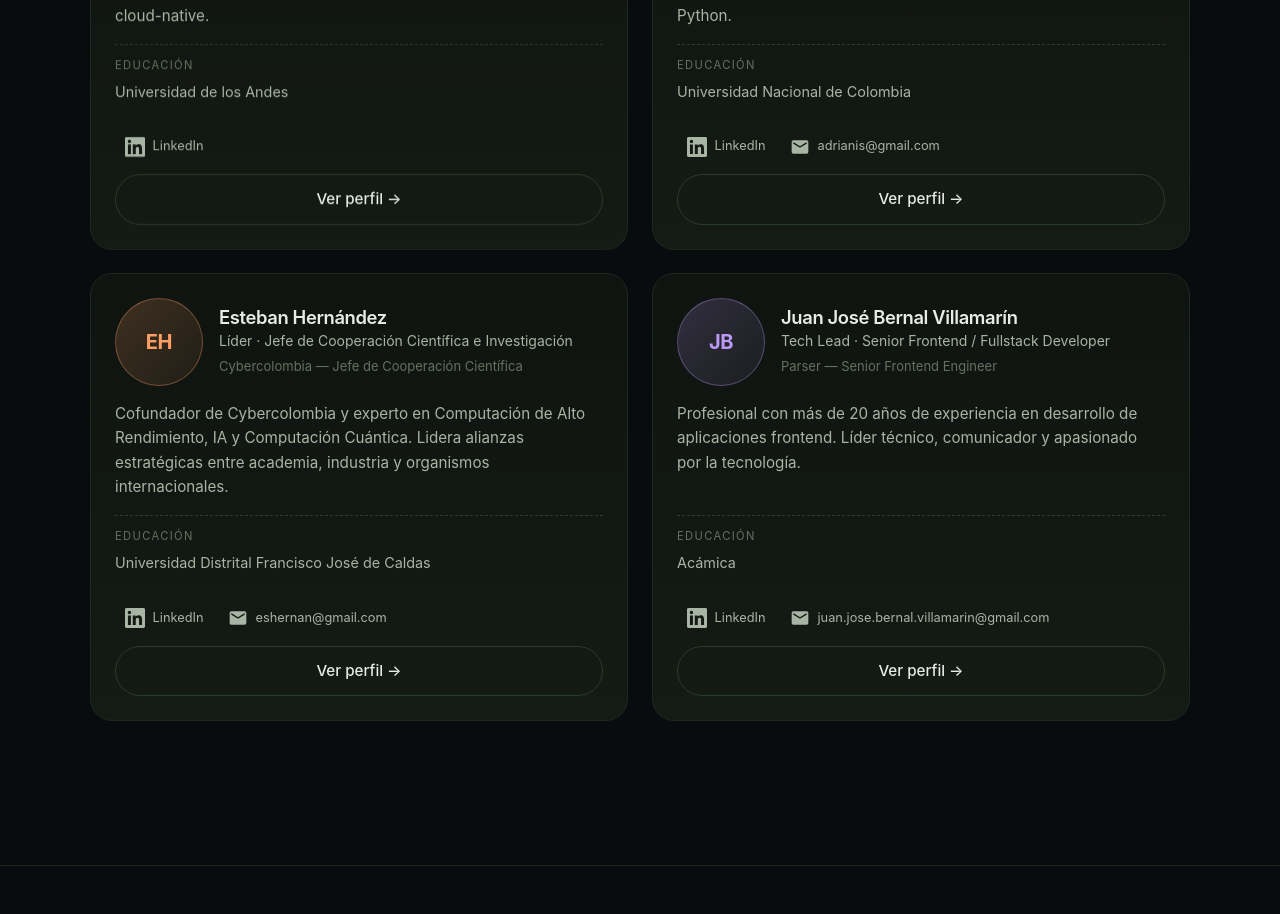
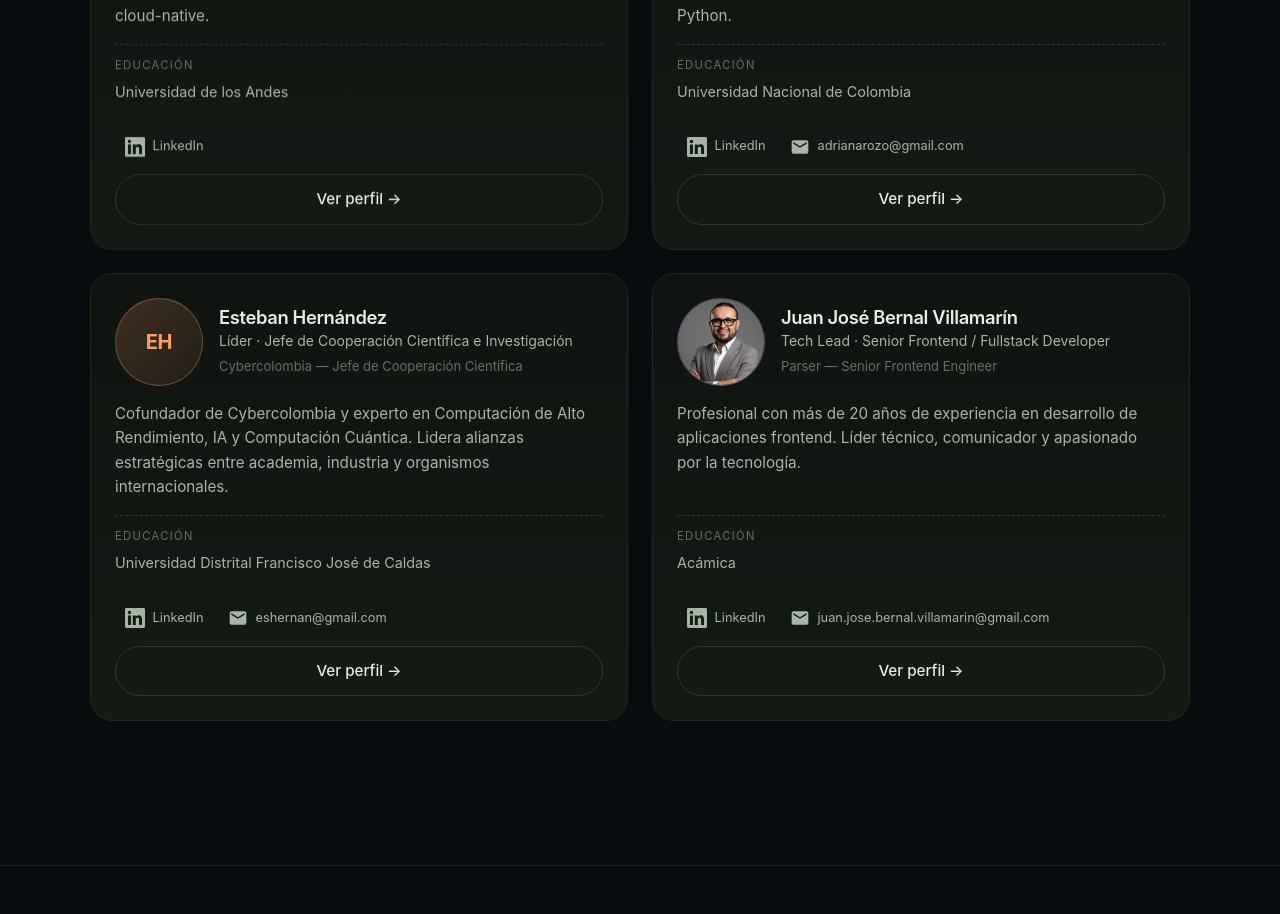
Before and after one commit to juanjosebernalv/mintic-team, a React (Vite) app: page /#/ in a window 1280 px wide. Shown: the part 1220-2134 px from the top of the page. Built offline with nearby package versions, Linux system fonts and the light colour scheme.

Commit message:
feat: initial commit — React + Vite team showcase para MINTIC 2026

```diff
--- a/src/data/members.js
+++ b/src/data/members.js
@@ -120,7 +120,7 @@ export const members = [
     skills: ['Angular', 'TypeScript', 'Python', 'Pandas', 'GeoPandas', 'rasterio', 'Random Forest', 'ARIMA'],
     social: {
       linkedin: 'https://www.linkedin.com/in/adrianarozo-9b02725b',
-      email: 'adrianis@gmail.com'
+      email: 'adrianarozo@gmail.com'
     },
     accent: '#9ece6a'
   },
@@ -196,7 +196,7 @@ export const members = [
     name: 'Juan José Bernal Villamarín',
     role: 'Tech Lead · Senior Frontend / Fullstack Developer',
     location: 'Bogotá, Colombia',
-    photo: '',
+    photo: 'src/assets/jj.png',
     initials: 'JB',
     shortBio:
       'Profesional con más de 20 años de experiencia en desarrollo de aplicaciones frontend. Líder técnico, comunicador y apasionado por la tecnología.',
```
Also changed, not shown: src/assets/jj.png (added).
